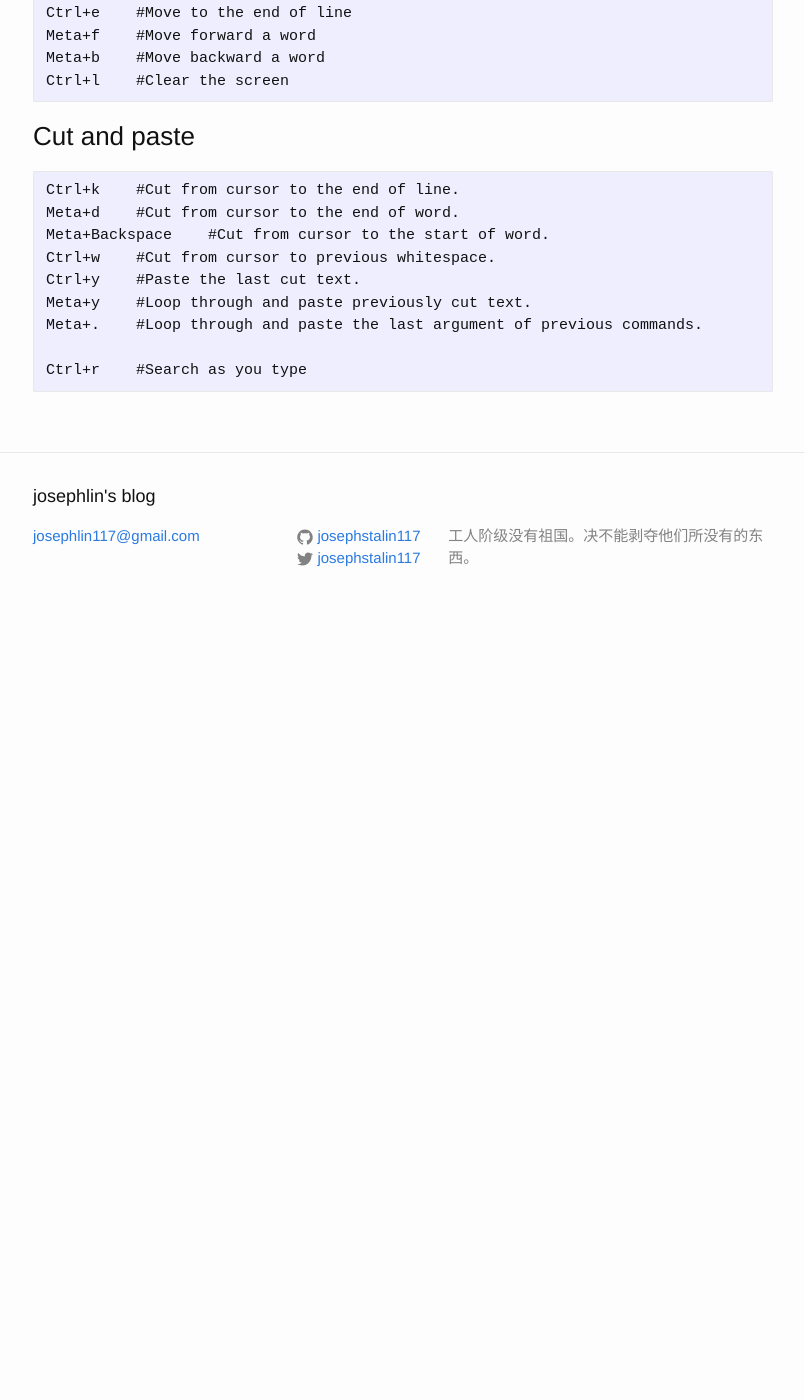
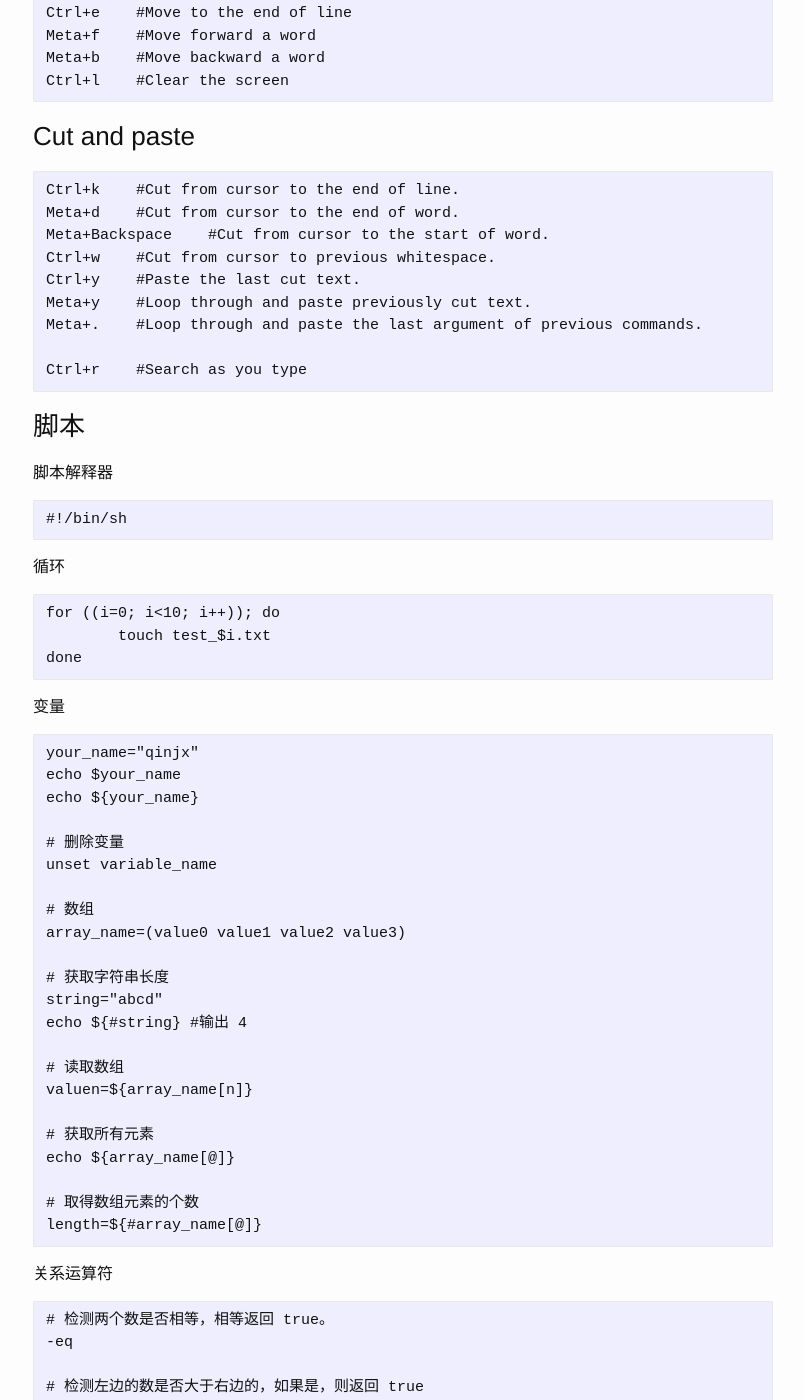
Before and after one commit to josephstalin117/josephstalin117.github.io, a Jekyll site: the page built from _posts/2017-05-10-bash.markdown, in a window 1280 px wide and 1400 px high, scrolled down 395 px. Shown: the whole window, without its empty margins (237-1041 px from the left). Built offline with Jekyll 4.4.1, drawn with Linux system fonts in a browser that asks for light colours; before the commit the page ends 1025 px from its top, so only the background shows below that; some of the changed text lies outside the part shown.

Commit message:
edit bash & pandas

````diff
--- a/_posts/2017-05-10-bash.markdown
+++ b/_posts/2017-05-10-bash.markdown
@@ -33,3 +33,68 @@ Meta+.    #Loop through and paste the last argument of previous commands.
 
 Ctrl+r    #Search as you type
 ```
+
+### 脚本
+
+脚本解释器
+```
+#!/bin/sh
+```
+
+循环
+```
+for ((i=0; i<10; i++)); do
+	touch test_$i.txt
+done
+```
+
+变量
+```
+your_name="qinjx"
+echo $your_name
+echo ${your_name}
+
+# 删除变量
+unset variable_name
+
+# 数组
+array_name=(value0 value1 value2 value3)
+
+# 获取字符串长度
+string="abcd"
+echo ${#string} #输出 4
+
+# 读取数组
+valuen=${array_name[n]}
+
+# 获取所有元素
+echo ${array_name[@]}
+
+# 取得数组元素的个数
+length=${#array_name[@]}
+```
+
+关系运算符
+```
+# 检测两个数是否相等，相等返回 true。
+-eq
+
+# 检测左边的数是否大于右边的，如果是，则返回 true
+-gt
+
+# 检测左边的数是否小于右边的，如果是，则返回 true
+-lt
+```
+
+流程判断
+```
+if condition
+then
+    command1
+    command2
+    ...
+    commandN
+fi
+
+if [ $(ps -ef | grep -c "ssh") -gt 1 ]; then echo "true"; fi
+```
--- a/_posts/2018-3-13-pandas.markdown
+++ b/_posts/2018-3-13-pandas.markdown
@@ -115,7 +115,7 @@ df.head(5)
 df.drop_duplicates()
 
 df = pd.DataFrame({"A":["foo", "foo", "foo", "bar"], "B":[0,1,1,1], "C":["A","A","B","A"]})
-df.drop_duplicates(['A', 'C'], keep=last)
+df.drop_duplicates(subset=['A', 'C'], keep=last)
 
 # reset index
 df = df.reset_index(drop=True)
````
